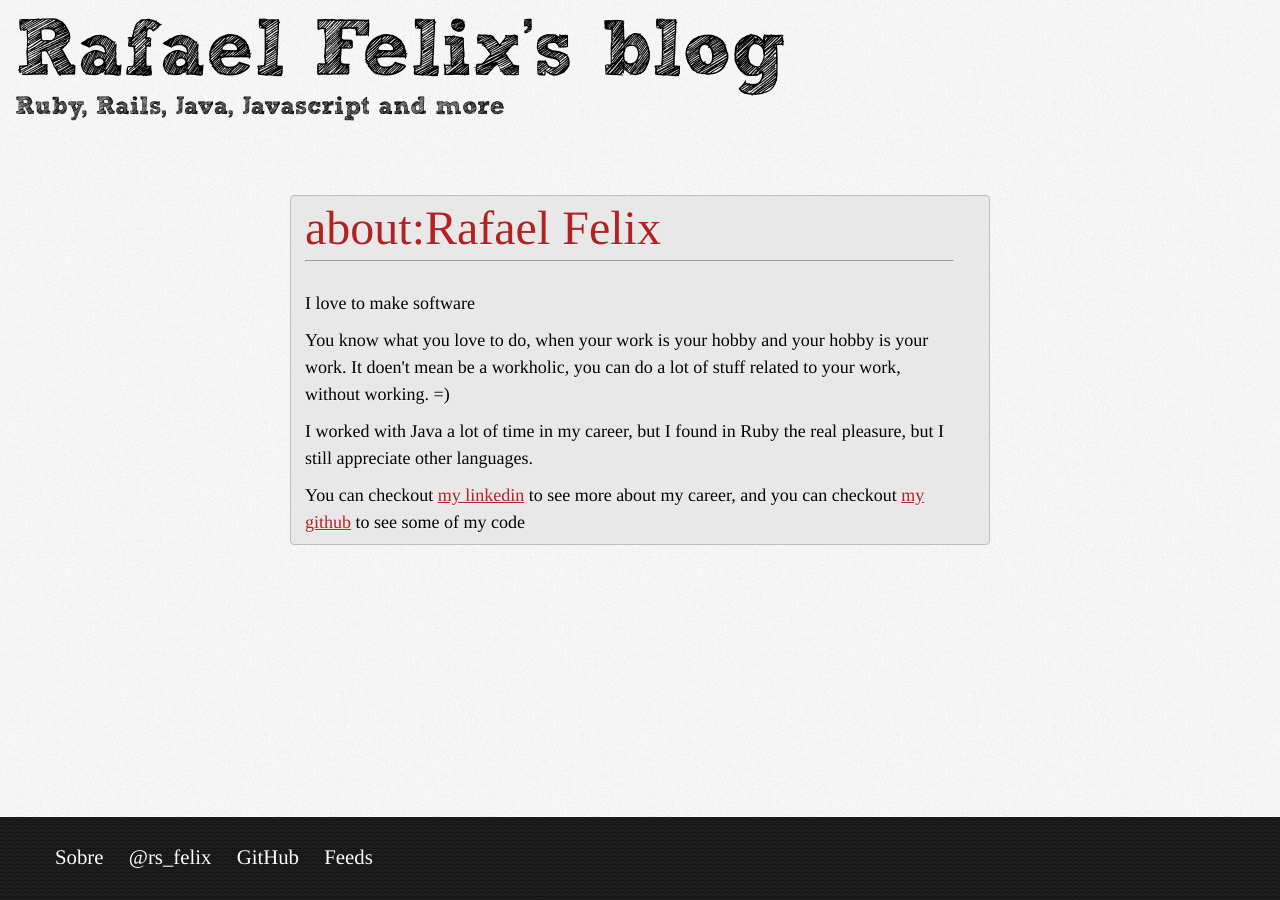
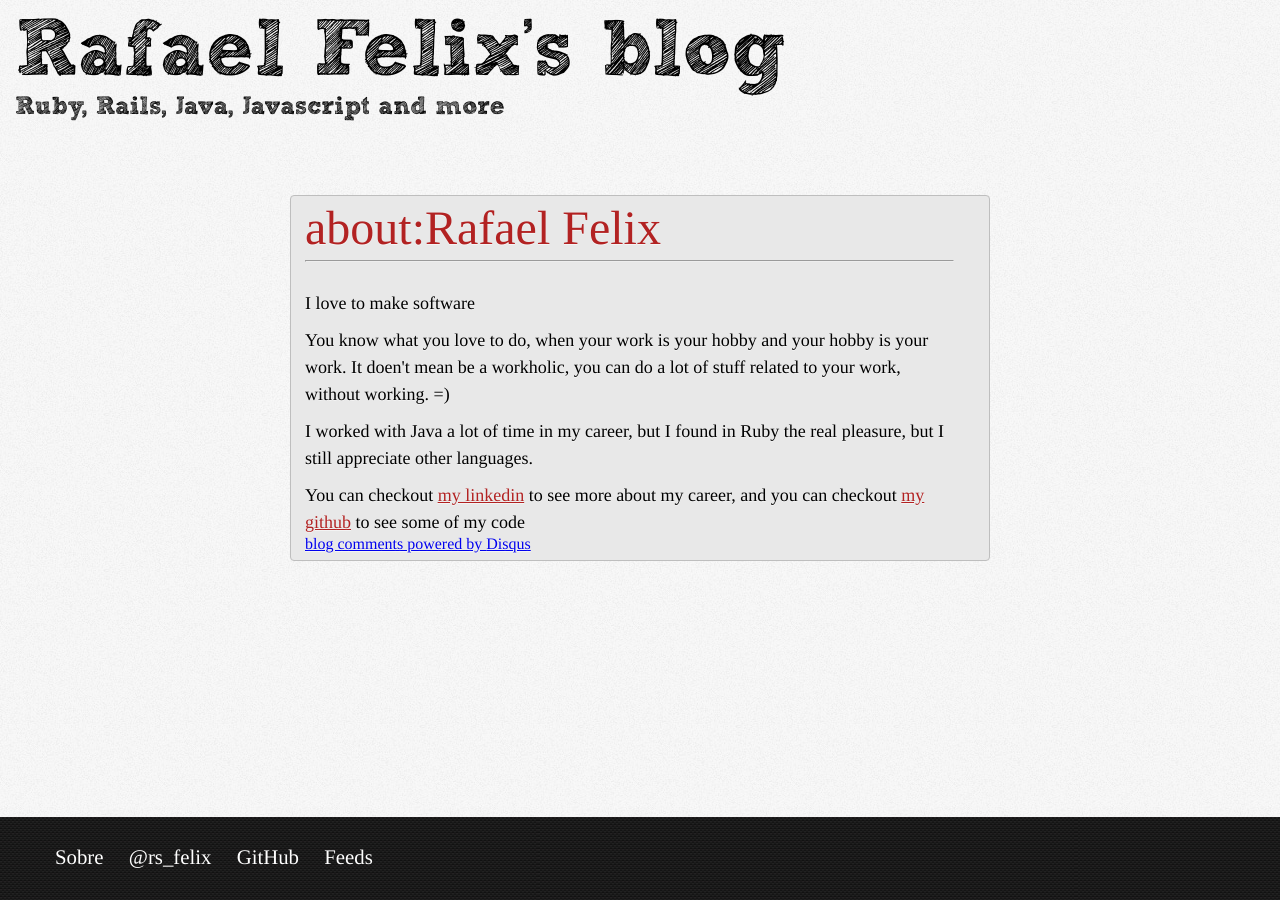
Before and after one commit to fellix/fellix.github.com, a Jekyll site: the page built from about.html, in a window 1280 px wide. Built offline with Jekyll 4.4.1, drawn with Linux system fonts in a browser that asks for light colours; comment, search, counter and statistics services are not loaded; some of the changed lines change nothing that is shown.

Commit message:
Disqus and Google Analytics

```diff
--- a/_layouts/default.html
+++ b/_layouts/default.html
@@ -3,7 +3,7 @@
   <head>
     <meta http-equiv="Content-Type" content="text/html; charset=UTF-8"/>
     <meta name="author" content="Rafael Felix"/>
-    <title>{{page.title}}</title>
+    <title>Rafael Felix's Blog - {{page.title}}</title>
     <link rel="stylesheet" href="/css/style.css" type="text/css"/>
   </head>
   <body>
@@ -24,5 +24,18 @@
         <li><a href='/atom.xml'>Feeds</a></li>
       </ul>
     </footer>
+    <script type="text/javascript">
+
+      var _gaq = _gaq || [];
+      _gaq.push(['_setAccount', 'UA-8426129-5']);
+      _gaq.push(['_trackPageview']);
+
+      (function() {
+        var ga = document.createElement('script'); ga.type = 'text/javascript'; ga.async = true;
+        ga.src = ('https:' == document.location.protocol ? 'https://ssl' : 'http://www') + '.google-analytics.com/ga.js';
+        var s = document.getElementsByTagName('script')[0]; s.parentNode.insertBefore(ga, s);
+      })();
+
+    </script>
   </body>
 </html>
--- a/_layouts/post.html
+++ b/_layouts/post.html
@@ -10,4 +10,19 @@
   <section id="post-content">
     {{content}}
   </section>
+  <div id="disqus_thread"></div>
+  <script type="text/javascript">
+      /* * * CONFIGURATION VARIABLES: EDIT BEFORE PASTING INTO YOUR WEBPAGE * * */
+      var disqus_shortname = 'rafaelfelixsblog'; // required: replace example with your forum shortname
+      var disqus_url = 'http://fellix.github.com{{page.url}}';
+
+      /* * * DON'T EDIT BELOW THIS LINE * * */
+      (function() {
+          var dsq = document.createElement('script'); dsq.type = 'text/javascript'; dsq.async = true;
+          dsq.src = 'http://' + disqus_shortname + '.disqus.com/embed.js';
+          (document.getElementsByTagName('head')[0] || document.getElementsByTagName('body')[0]).appendChild(dsq);
+      })();
+  </script>
+  <noscript>Please enable JavaScript to view the <a href="http://disqus.com/?ref_noscript">comments powered by Disqus.</a></noscript>
+  <a href="http://disqus.com" class="dsq-brlink">blog comments powered by <span class="logo-disqus">Disqus</span></a>
 </article>
```
